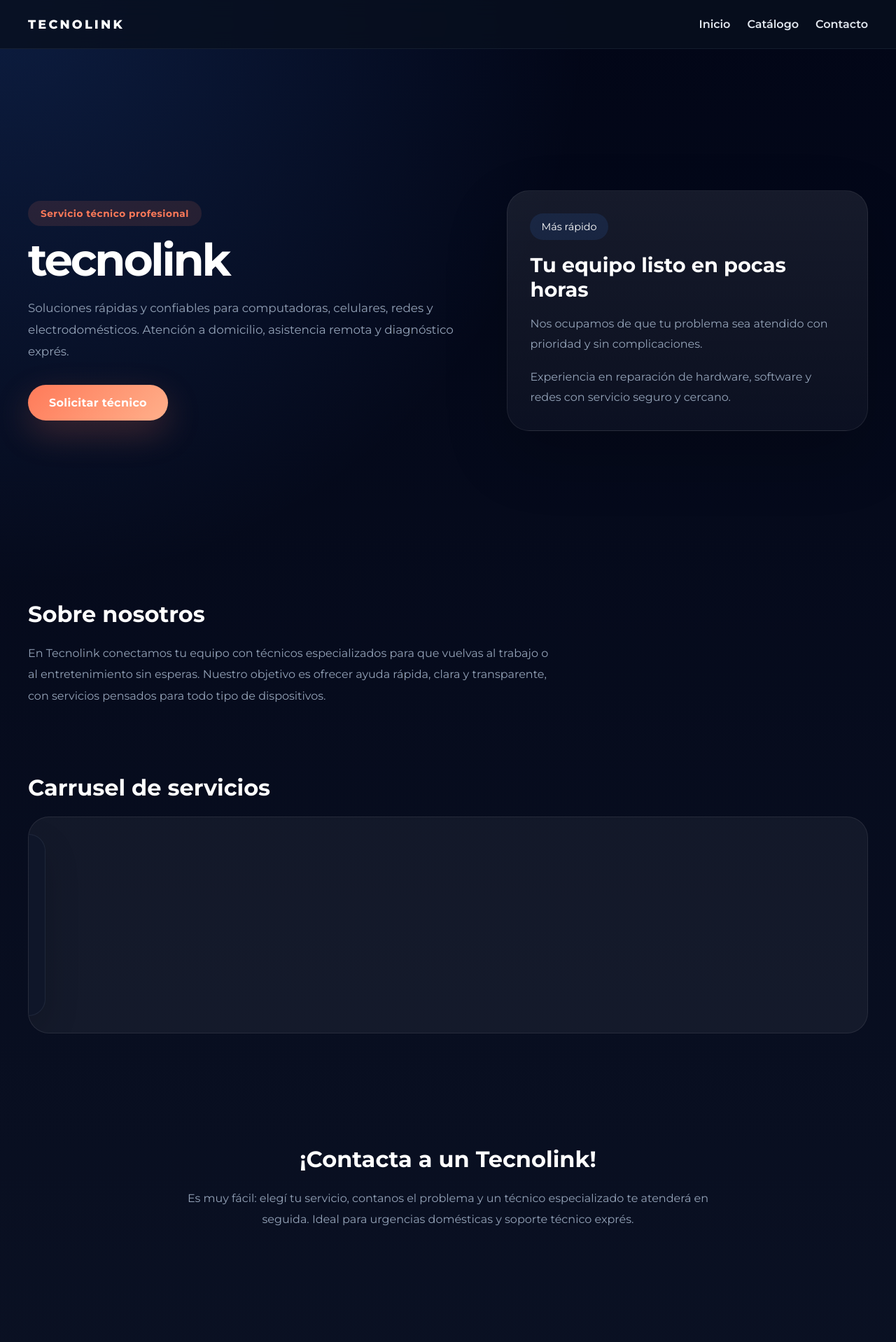
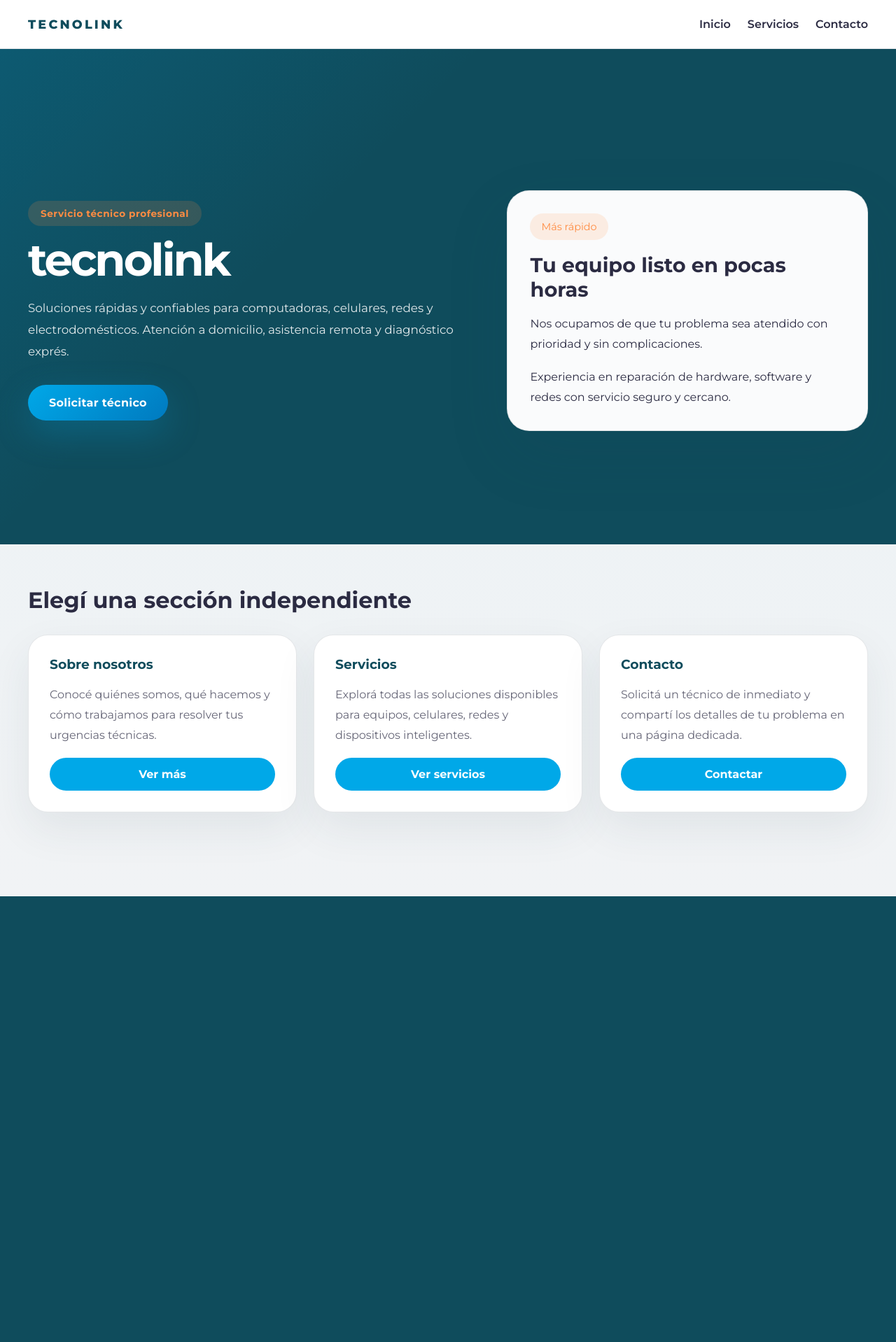
Before and after one commit to quatranoluciano-create/proyecto-web, a PHP site: page / in a window 1280 px wide. Shown: the top 1918 px of the page at 70% size. After the commit the page ends 1281 px from the top, so only its background shows below. Run offline with PHP 8.4, Linux system fonts and the light colour scheme.

Commit message:
Actualizar paleta de colores y separar secciones en páginas independientes

```diff
--- a/index.php
+++ b/index.php
@@ -13,9 +13,9 @@
     <header class="site-header">
         <div class="logo">Tecnolink</div>
         <nav class="main-nav">
-            <a href="#inicio">Inicio</a>
-            <a href="#catalogo">Catálogo</a>
-            <a href="#contacto">Contacto</a>
+            <a href="index.php">Inicio</a>
+            <a href="servicios.php">Servicios</a>
+            <a href="contacto.php">Contacto</a>
         </nav>
     </header>
 
@@ -25,7 +25,7 @@
                 <span class="eyebrow">Servicio técnico profesional</span>
                 <h1>tecnolink</h1>
                 <p class="hero-text">Soluciones rápidas y confiables para computadoras, celulares, redes y electrodomésticos. Atención a domicilio, asistencia remota y diagnóstico exprés.</p>
-                <a href="#contacto" class="btn-primary">Solicitar técnico</a>
+                <a href="contacto.php" class="btn-primary">Solicitar técnico</a>
             </div>
             <div class="hero-card">
                 <div class="hero-card-inner">
@@ -37,81 +37,27 @@
             </div>
         </section>
 
-        <section id="sobre-nosotros">
-            <h2>Sobre nosotros</h2>
-            <p class="section-text">En Tecnolink conectamos tu equipo con técnicos especializados para que vuelvas al trabajo o al entretenimiento sin esperas. Nuestro objetivo es ofrecer ayuda rápida, clara y transparente, con servicios pensados para todo tipo de dispositivos.</p>
-        </section>
-
-        <section id="catalogo" class="carousel-section">
-            <h2>Carrusel de servicios</h2>
-            <div class="carousel">
-                <div class="carousel-track">
-                    <article class="carousel-card">
-                        <h3>Reparación de computadoras</h3>
-                        <p>Instalación de sistemas, recuperación de archivos y mantenimiento general para PCs y notebooks.</p>
-                    </article>
-                    <article class="carousel-card">
-                        <h3>Soporte de celulares</h3>
-                        <p>Arreglo de pantallas, optimización de batería, actualización de software y restauración de datos.</p>
-                    </article>
-                    <article class="carousel-card">
-                        <h3>Redes y WiFi</h3>
-                        <p>Configuración de routers, mejorar la señal y solucionar problemas de conexión en tu hogar o local.</p>
-                    </article>
-                </div>
-            </div>
-        </section>
-
-        <section class="contact-prompt">
-            <h2>¡Contacta a un Tecnolink!</h2>
-            <p>Es muy fácil: elegí tu servicio, contanos el problema y un técnico especializado te atenderá en seguida. Ideal para urgencias domésticas y soporte técnico exprés.</p>
-        </section>
-
-        <section class="services">
-            <h2>¿Qué nos encargamos?</h2>
+        <section class="home-links">
+            <h2>Elegí una sección independiente</h2>
             <div class="cards">
-                <article class="service-card">
-                    <h3>Computadoras y laptops</h3>
-                    <p>Diagnóstico rápido, cambio de componentes, limpieza interna y optimización general para tu equipo.</p>
+                <article class="link-card">
+                    <h3>Sobre nosotros</h3>
+                    <p>Conocé quiénes somos, qué hacemos y cómo trabajamos para resolver tus urgencias técnicas.</p>
+                    <a href="nosotros.php" class="btn-secondary">Ver más</a>
                 </article>
-                <article class="service-card">
-                    <h3>Celulares y tablets</h3>
-                    <p>Reparación de pantallas, actualización de software, recuperación de datos y configuración personalizada.</p>
+                <article class="link-card">
+                    <h3>Servicios</h3>
+                    <p>Explorá todas las soluciones disponibles para equipos, celulares, redes y dispositivos inteligentes.</p>
+                    <a href="servicios.php" class="btn-secondary">Ver servicios</a>
                 </article>
-                <article class="service-card">
-                    <h3>Electrodomésticos y redes</h3>
-                    <p>Soporte para electrodomésticos inteligentes, redes WiFi y conexiones de dispositivos en tu hogar.</p>
+                <article class="link-card">
+                    <h3>Contacto</h3>
+                    <p>Solicitá un técnico de inmediato y compartí los detalles de tu problema en una página dedicada.</p>
+                    <a href="contacto.php" class="btn-secondary">Contactar</a>
                 </article>
             </div>
         </section>
 
-        <section id="contacto" class="contacto">
-            <div class="contacto-info">
-                <h2>Contacta un <span>Técnico</span></h2>
-                <p>Completa el formulario y te respondemos en menos de 1 hora. Servicio en toda el área metropolitana.</p>
-                <p>Atención: lunes a sábado de 9:00 a 20:00.</p>
-                <p>WhatsApp: +54 11 XXXX-XXXX</p>
-            </div>
-            <div class="formulario">
-                <h3>Solicitar técnico</h3>
-                <label>Nombre:</label>
-                <input type="text" placeholder="Tu nombre completo">
-                <label>Teléfono:</label>
-                <input type="tel" placeholder="11 XXXX-XXXX">
-                <label>Tipo de servicio:</label>
-                <select>
-                    <option value="">Selecciona una opción</option>
-                    <option>Computadoras y laptops</option>
-                    <option>Celulares y tablets</option>
-                    <option>Electrodomésticos</option>
-                    <option>Redes WiFi</option>
-                    <option>Otro</option>
-                </select>
-                <label>Descripción del problema:</label>
-                <textarea placeholder="Contanos qué le pasa a tu equipo..."></textarea>
-                <button class="btn-enviar">Enviar solicitud</button>
-            </div>
-        </section>
     </main>
 </body>
 </html>
--- a/styles.css
+++ b/styles.css
@@ -1,15 +1,15 @@
 @import url('https://fonts.googleapis.com/css2?family=Montserrat:wght@400;600;700;800&display=swap');
 
 :root {
-    --bg: #0f172a;
-    --surface: rgba(15, 23, 42, 0.95);
-    --surface-soft: rgba(15, 23, 42, 0.75);
-    --primary: #ff7a59;
-    --secondary: #3b82f6;
-    --text: #e2e8f0;
-    --text-muted: #94a3b8;
-    --card: #111827;
-    --border: rgba(148, 163, 184, 0.15);
+    --bg: #F1F3F5;
+    --surface: #FFFFFF;
+    --surface-soft: rgba(241, 243, 245, 0.95);
+    --primary: #0F4C5C;
+    --accent: #00A8E8;
+    --cta: #FF8C42;
+    --text: #2B2B42;
+    --text-muted: rgba(43, 43, 66, 0.72);
+    --border: rgba(43, 59, 74, 0.12);
 }
 
 * {
@@ -23,9 +23,7 @@ html {
 body {
     margin: 0;
     font-family: 'Montserrat', sans-serif;
-    background: radial-gradient(circle at top left, rgba(59, 130, 246, 0.18), transparent 25%),
-                radial-gradient(circle at bottom right, rgba(255, 122, 89, 0.16), transparent 20%),
-                linear-gradient(180deg, #020617 0%, #0f172a 100%);
+    background: linear-gradient(180deg, #EAF2F5 0%, #F1F3F5 100%);
     color: var(--text);
 }
 
@@ -37,9 +35,9 @@ body {
     justify-content: space-between;
     align-items: center;
     padding: 24px 40px;
-    background: rgba(8, 15, 31, 0.8);
-    border-bottom: 1px solid rgba(148, 163, 184, 0.1);
-    backdrop-filter: blur(14px);
+    background: rgba(255, 255, 255, 0.96);
+    border-bottom: 1px solid rgba(43, 59, 74, 0.12);
+    backdrop-filter: blur(16px);
 }
 
 .logo {
@@ -47,7 +45,7 @@ body {
     font-weight: 800;
     letter-spacing: 0.2rem;
     text-transform: uppercase;
-    color: #fff;
+    color: var(--primary);
 }
 
 .main-nav {
@@ -73,6 +71,8 @@ body {
     gap: 40px;
     padding: 100px 40px 60px;
     min-height: calc(100vh - 92px);
+    background: linear-gradient(135deg, rgba(0, 168, 232, 0.15), transparent 35%), var(--primary);
+    color: #FFFFFF;
 }
 
 .hero-copy {
@@ -84,8 +84,8 @@ body {
     margin-bottom: 18px;
     padding: 10px 18px;
     border-radius: 999px;
-    background: rgba(255, 122, 89, 0.12);
-    color: var(--primary);
+    background: rgba(255, 140, 66, 0.16);
+    color: var(--cta);
     font-size: 0.85rem;
     font-weight: 700;
     letter-spacing: 0.04em;
@@ -104,7 +104,7 @@ body {
     margin: 24px 0 32px;
     font-size: 1.05rem;
     line-height: 1.85;
-    color: var(--text-muted);
+    color: rgba(255,255,255,0.88);
 }
 
 .btn-primary {
@@ -113,20 +113,20 @@ body {
     justify-content: center;
     padding: 16px 30px;
     border-radius: 999px;
-    background: linear-gradient(135deg, var(--primary), #ffb08b);
+    background: linear-gradient(135deg, var(--accent), #007abf);
     color: #fff;
     text-decoration: none;
     font-weight: 700;
     letter-spacing: 0.02em;
-    box-shadow: 0 18px 50px rgba(255, 122, 89, 0.22);
+    box-shadow: 0 18px 50px rgba(0, 168, 232, 0.25);
 }
 
 .hero-card {
     border-radius: 32px;
     padding: 32px;
-    background: linear-gradient(180deg, rgba(255,255,255,0.08), rgba(255,255,255,0.03));
-    border: 1px solid rgba(255,255,255,0.08);
-    box-shadow: 0 35px 90px rgba(0,0,0,0.2);
+    background: rgba(255,255,255,0.98);
+    border: 1px solid rgba(43, 59, 74, 0.12);
+    box-shadow: 0 35px 90px rgba(15, 76, 92, 0.12);
 }
 
 .hero-card-inner {
@@ -142,7 +142,7 @@ body {
 .hero-card p {
     margin: 0;
     line-height: 1.8;
-    color: var(--text-muted);
+    color: var(--text);
 }
 
 .hero-card .card-badge {
@@ -151,20 +151,21 @@ body {
     gap: 8px;
     padding: 10px 16px;
     border-radius: 999px;
-    background: rgba(59, 130, 246, 0.12);
-    color: #fff;
+    background: rgba(255, 140, 66, 0.14);
+    color: var(--cta);
     font-size: 0.9rem;
     width: fit-content;
 }
 
 section {
     padding: 80px 40px;
+    background: transparent;
 }
 
 section h2 {
     font-size: clamp(2rem, 2.5vw, 3rem);
     margin: 0 0 22px;
-    color: #fff;
+    color: var(--text);
 }
 
 .section-text {
@@ -172,6 +173,56 @@ section h2 {
     line-height: 1.9;
     color: var(--text-muted);
     font-size: 1rem;
+}
+
+.home-links {
+    padding: 60px 40px 120px;
+}
+
+.home-links .cards {
+    display: grid;
+    grid-template-columns: repeat(3, minmax(0, 1fr));
+    gap: 24px;
+    margin-top: 30px;
+}
+
+.link-card {
+    display: grid;
+    gap: 18px;
+    padding: 30px;
+    border-radius: 28px;
+    background: var(--surface);
+    border: 1px solid var(--border);
+    box-shadow: 0 24px 60px rgba(43, 59, 74, 0.08);
+}
+
+.link-card h3 {
+    margin: 0;
+    color: var(--primary);
+}
+
+.link-card p {
+    margin: 0;
+    color: var(--text-muted);
+    line-height: 1.8;
+}
+
+.btn-secondary {
+    display: inline-flex;
+    align-items: center;
+    justify-content: center;
+    padding: 14px 26px;
+    border-radius: 999px;
+    background: var(--accent);
+    color: #fff;
+    text-decoration: none;
+    font-weight: 700;
+    transition: transform 0.2s ease, background 0.2s ease;
+}
+
+.btn-secondary:hover {
+    transform: translateY(-2px);
+    background: #0080c8;
 }
 
 .carousel-section {
@@ -182,8 +233,8 @@ section h2 {
     position: relative;
     overflow: hidden;
     border-radius: 30px;
-    background: rgba(255,255,255,0.05);
-    border: 1px solid rgba(255,255,255,0.08);
+    background: var(--surface);
+    border: 1px solid rgba(43, 59, 74, 0.12);
     padding: 24px;
 }
 
@@ -198,9 +249,9 @@ section h2 {
     min-height: 260px;
     border-radius: 24px;
     padding: 28px;
-    background: rgba(15, 23, 42, 0.95);
-    border: 1px solid rgba(148, 163, 184, 0.12);
-    box-shadow: 0 20px 50px rgba(0,0,0,0.16);
+    background: var(--surface);
+    border: 1px solid rgba(43, 59, 74, 0.08);
+    box-shadow: 0 20px 50px rgba(15, 76, 92, 0.08);
     display: flex;
     flex-direction: column;
     justify-content: space-between;
@@ -208,7 +259,7 @@ section h2 {
 
 .carousel-card h3 {
     margin: 0 0 16px;
-    color: #fff;
+    color: var(--text);
 }
 
 .carousel-card p {
```
Also changed, not shown: other parts of styles.css (+11 -11 lines), contacto.php (added, +57 -0 lines), nosotros.php (added, +29 -0 lines), servicios.php (added, +60 -0 lines).
